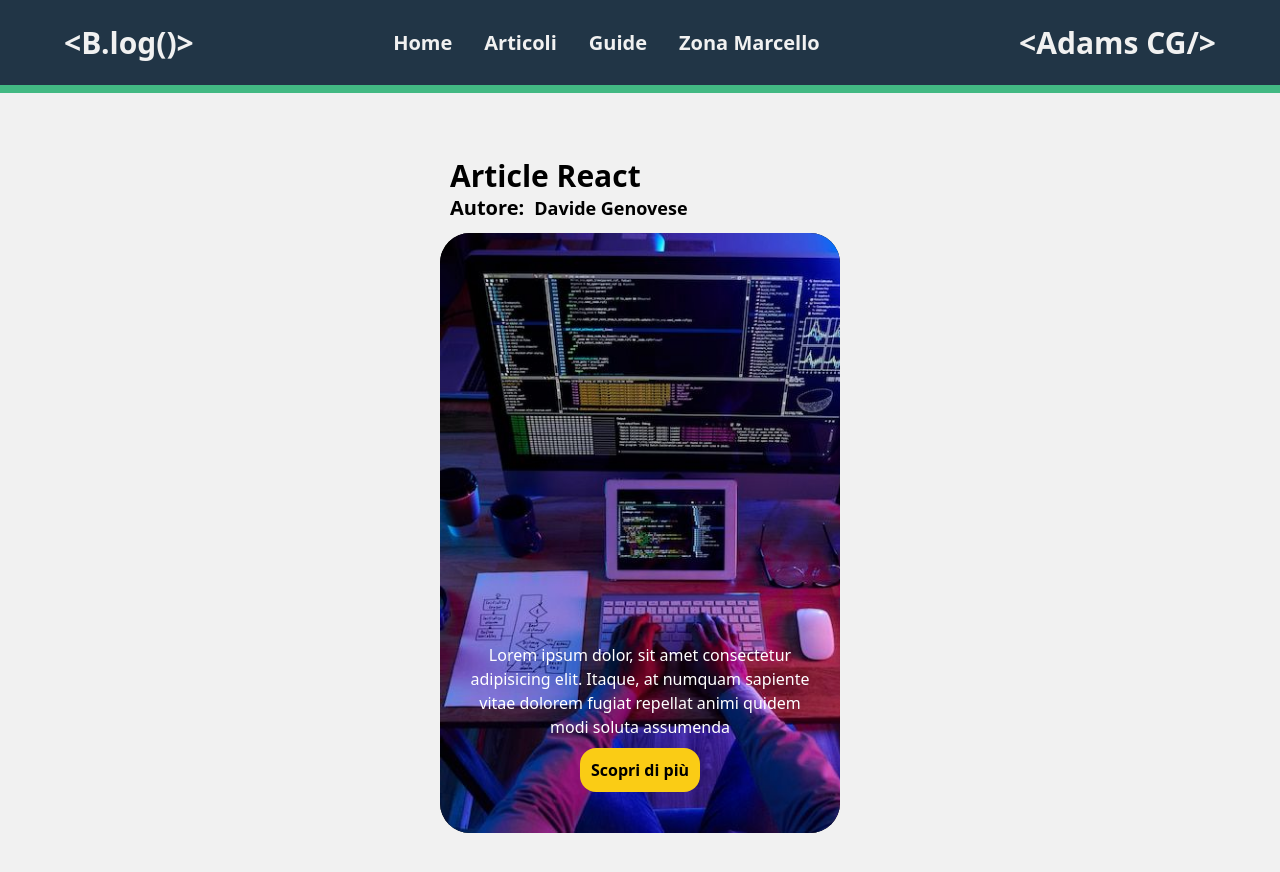
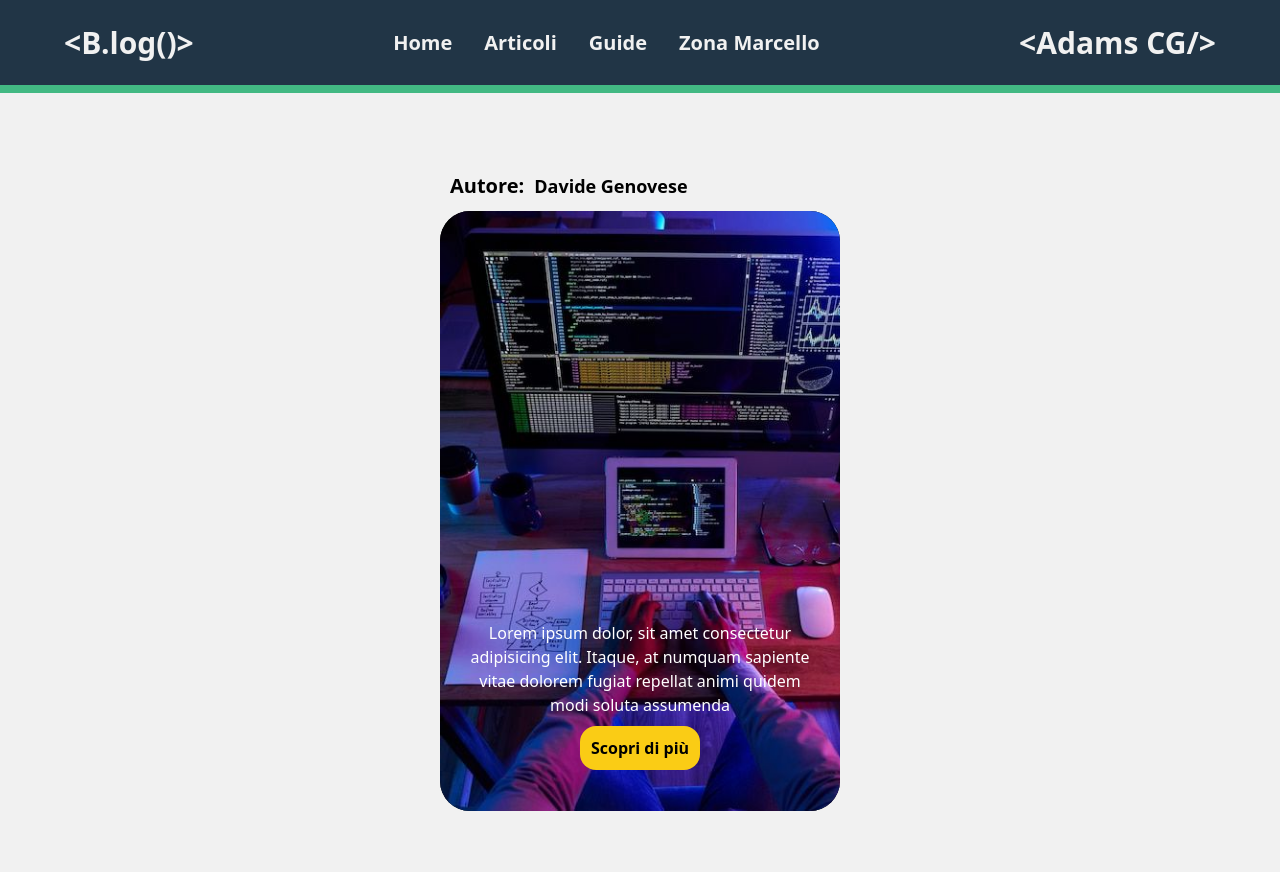
Before and after one commit to adams-cg/blog-project-vue, a Vue app: page /article in a window 1280 px wide. Shown: the top 872 px of the page. Built offline with nearby package versions, Linux system fonts and the light colour scheme.

Commit message:
added autore props

```diff
--- a/src/components/SingleArticle.vue
+++ b/src/components/SingleArticle.vue
@@ -4,7 +4,8 @@
 
             <!-- descrizione -->
             <div class="pl-[10px]">
-            <div class="font-bold text-[30px] mb-[-5px]">Article React</div>
+                <!-- TITOLO -->
+            <div class="font-bold text-[30px] mb-[-5px]">{{ titolo }}</div>
 
             <div class="font-semibold pb-[10px]"> <span class="font-bold text-[20px] pr-[10px]">Autore:</span>
                 <span class="text-[18px]">Davide Genovese</span>
@@ -56,6 +57,8 @@ export default {
         }
 
     },
+    props:["titolo", "autore",
+],
 
     methods: {
         hover() {
```
